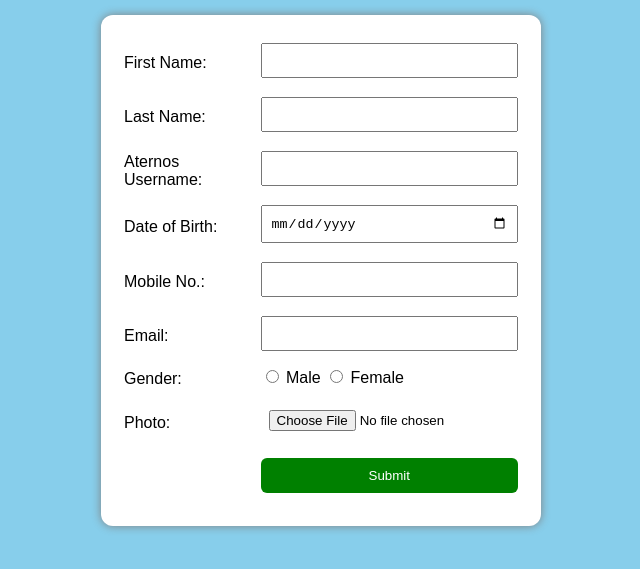
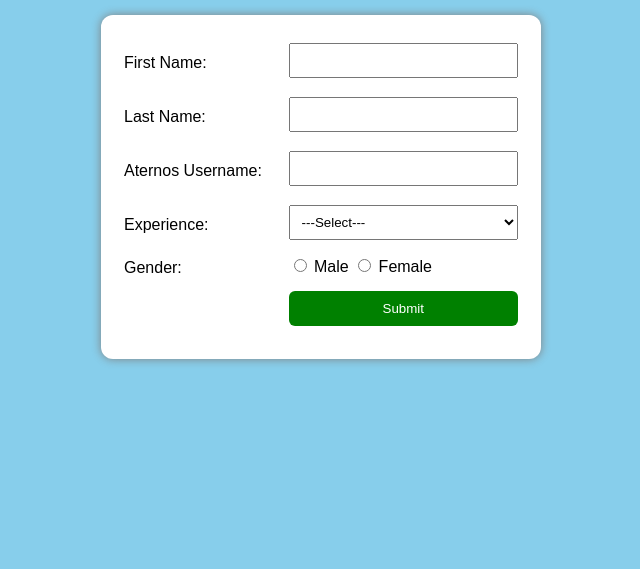
Before and after one commit to zaidmohd64849-boop/Minecraft-server, a plain HTML site: page index.html in a window 1280 px wide. Shown: the part 73-642 px from the top of the page, without its empty margins (319-959 px from the left). Drawn offline with Linux system fonts and the light colour scheme.

Commit message:
Update index.html

```diff
--- a/index.html
+++ b/index.html
@@ -42,7 +42,6 @@ input, select{
 input[type="radio"]{
     width:auto;
 }
-
 /* submit button style */
 input[type="submit"]{
     background:green;
@@ -75,27 +74,22 @@ input[type="submit"]{
 <td><input type="text" name="username"></td>
 </tr>
 <tr>
-<td>Date of Birth:</td>
-<td><input type="date" name="DOB"></td>
+<td>Experience:</td>
+<td>
+<select name="Experience">
+<option value="">---Select---</option>
+<option value="1 Year">1 Year</option>
+<option value="2 Year">2 Year</option>
+<option value="3 Year">3 Year</option>
+<option value="Fresher">Fresher</option>
+</select>
+</td>
 </tr>
-<tr>
-<td>Mobile No.:</td>
-<td><input type="text" name="Mobile"></td>
-</tr>
-<tr>
-<td>Email:</td>
-<td><input type="email" name="Email"></td>
-</tr>
-<tr>
 <td>Gender:</td>
 <td>
 <input type="radio" name="Gender" value="Male"> Male
 <input type="radio" name="Gender" value="Female"> Female
 </td>
-</tr>
-<tr>
-<td>Photo:</td>
-<td><input type="file" name="Photo"></td>
 </tr>
 <tr>
 <td></td>
```
